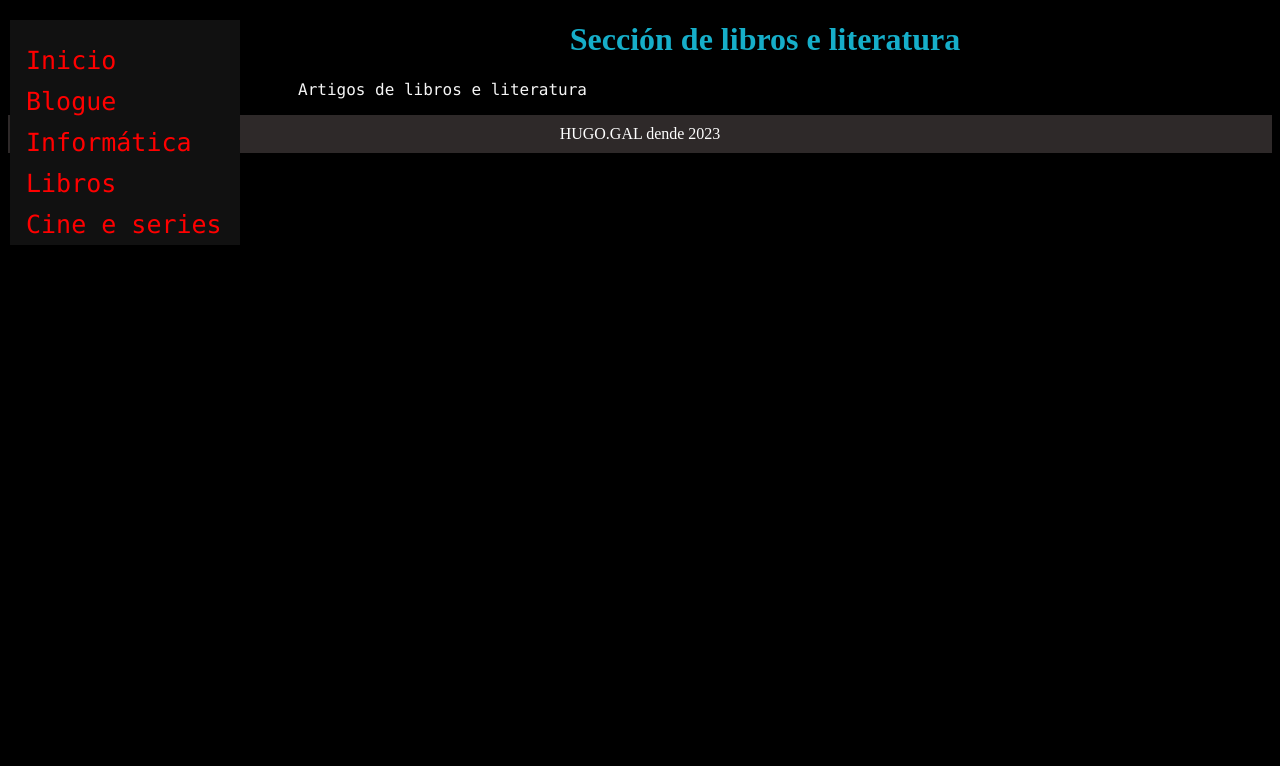
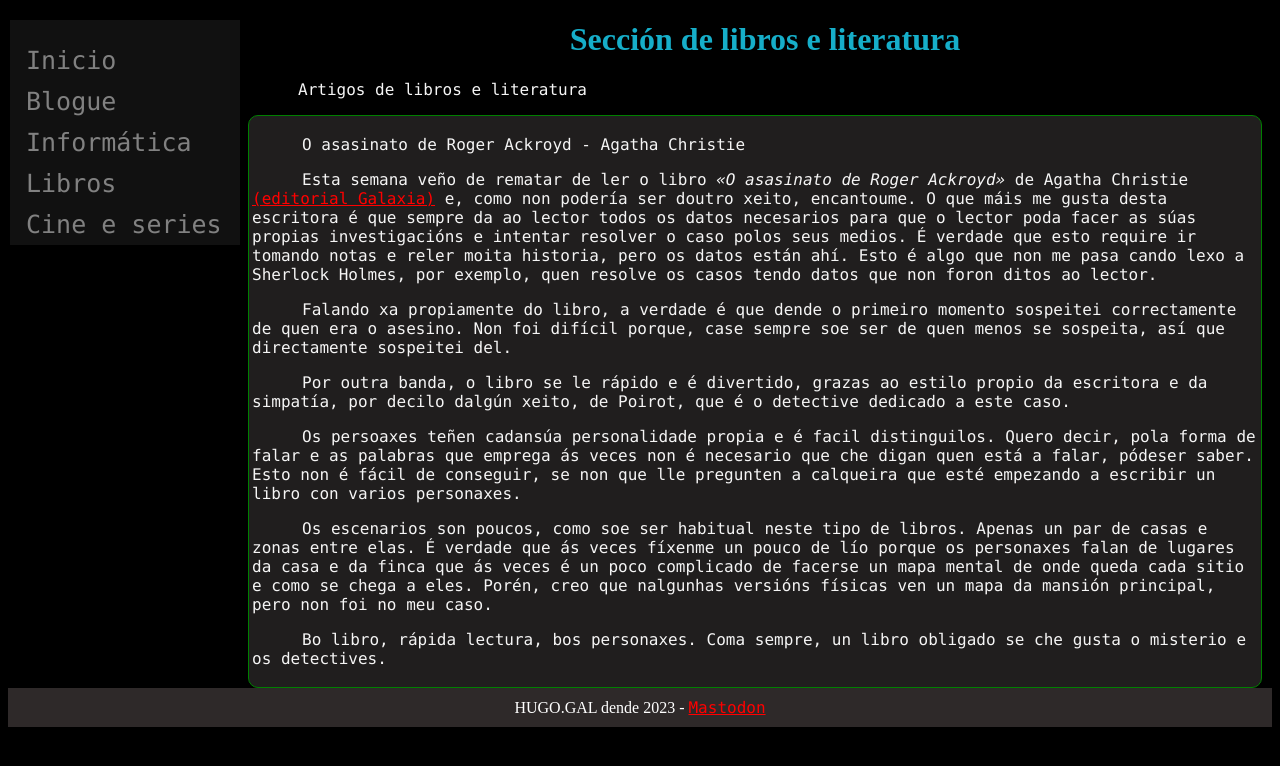
Before and after one commit to spukes/spukes.github.io, a PHP site: page /libros/index.html in a window 1280 px wide. Shown: the top 766 px of the page. Run offline with PHP 8.4, Linux system fonts and the light colour scheme.

Commit message:
Nova entradas e cambio no footer

```diff
--- a/blogue/index.html
+++ b/blogue/index.html
@@ -24,9 +24,13 @@
 <h1>Blogue</h1>
 <p>Este é o meu blogue. </p>
 
+<article id="19/05/2024">
+  <p>19/05/2024</p>
+  <p>E con esta entrada queda inaugurada o meu blogue.</p>
+</article>
 
 
 </div>
 </body>
-<footer>HUGO.GAL dende 2023 </footer>
+<footer>HUGO.GAL dende 2023 - <a rel="me" href="https://mastodon.gal/@Hugo">Mastodon</a></footer>
 </html>
--- a/cine/index.html
+++ b/cine/index.html
@@ -28,5 +28,5 @@
 
 </div>
 </body>
-<footer>HUGO.GAL dende 2023 </footer>
+<footer>HUGO.GAL dende 2023 - <a rel="me" href="https://mastodon.gal/@Hugo">Mastodon</a></footer>
 </html>
--- a/index.html
+++ b/index.html
@@ -12,7 +12,7 @@
 
 
 <div class="sidenav">
-    <a href="../index.html">Inicio</a>
+    <a href="index.html">Inicio</a>
     <a href="./blogue/index.html">Blogue</a>
     <a href="./informatica/index.html">Informática</a>
     <a href="./libros/index.html">Libros</a>
@@ -28,5 +28,5 @@
 
 </div>
 </body>
-<footer>HUGO.GAL dende 2023 </footer>
+<footer>HUGO.GAL dende 2023 - <a rel="me" href="https://mastodon.gal/@Hugo">Mastodon</a> </footer>
 </html>
--- a/libros/index.html
+++ b/libros/index.html
@@ -24,9 +24,32 @@
 <h1>Sección de libros e literatura</h1>
 <p>Artigos de libros e literatura</p>
 
+<article id="O_asasinato_de_Roger_Ackroyd">
+  <p>O asasinato de Roger Ackroyd - Agatha Christie</p>
+<p>Esta semana veño de rematar de ler o libro <i>&laquo;O asasinato de Roger Ackroyd&raquo;</i> de Agatha Christie <a href="https://editorialgalaxia.gal/autor/christie-agatha/">(editorial Galaxia)</a> e, como non podería ser doutro xeito, encantoume.
+O que máis me gusta desta escritora é que sempre da ao lector todos os datos necesarios para que o lector poda facer as súas propias investigacións e
+intentar resolver o caso polos seus medios. É verdade que esto require ir tomando notas e reler moita historia, pero os datos están ahí. Esto é algo
+que non me pasa cando lexo a Sherlock Holmes, por exemplo, quen resolve os casos tendo datos que non foron ditos ao lector.</p>
+<p>Falando xa propiamente do libro, a verdade é que dende o primeiro momento sospeitei correctamente de quen era o asesino. Non foi difícil porque, case
+  sempre soe ser de quen menos se sospeita, así que directamente sospeitei del.
+</p>
+<p>Por outra banda, o libro se le rápido e é divertido, grazas ao estilo propio da escritora e da simpatía, por decilo dalgún xeito, de Poirot,
+  que é o detective dedicado a este caso.
+</p>
+<p> Os persoaxes teñen cadansúa personalidade propia e é facil distinguilos. Quero decir, pola forma de falar e as palabras que emprega ás veces non
+  é necesario que che digan quen está a falar, pódeser saber. Esto non é fácil de conseguir, se non que lle pregunten a calqueira que esté empezando
+  a escribir un libro con varios personaxes.
+</p>
+<p>Os escenarios son poucos, como soe ser habitual neste tipo de libros. Apenas un par de casas e zonas entre elas. É verdade que ás veces fíxenme
+  un pouco de lío porque os personaxes falan de lugares da casa e da finca que ás veces é un poco complicado de facerse un mapa mental de onde queda cada
+  sitio e como se chega a eles. Porén, creo que nalgunhas versións físicas ven un mapa da mansión principal, pero non foi no meu caso.
+</p>
+<p>Bo libro, rápida lectura, bos personaxes. Coma sempre, un libro obligado se che gusta o misterio e os detectives.</p>
+</article>
+
 
 
 </div>
 </body>
-<footer>HUGO.GAL dende 2023 </footer>
+<footer>HUGO.GAL dende 2023 - <a rel="me" href="https://mastodon.gal/@Hugo">Mastodon</a> </footer>
 </html>
--- a/style.css
+++ b/style.css
@@ -123,85 +123,3 @@ article{
   .sidenav {padding-top: 15px;}
   .sidenav a {font-size: 18px;}
 }
-
-body {
-	background-color: rgb(0, 0, 0);
-	color: whitesmoke;
-}
-
-h1 {
-	text-align: center;
-	color: rgb(22, 174, 201);
-	margin-left: 20px;
-}
-
-p {
-	text-indent: 50px;
-	font-family: "Lucida Console", "Courier New", monospace;
-  }
-
-
-  footer {
-	background-color: #2e2929;
-	padding: 10px;
-	text-align: center;
-	color: white;
-  }
-
-
- /* unvisited link */
- a:link {
-	color: red;
-	font-family: "Lucida Console", "Courier New", monospace;
-	/*background-color: rgb(255, 145, 0);*/
-  }
-
-  /* visited link */
-  a:visited {
-	font-family: "Lucida Console", "Courier New", monospace;
-	color: rgb(6, 214, 6);
-  }
-
-  /* mouse over link */
-  a:hover {
-	font-family: "Lucida Console", "Courier New", monospace;
-	color: hotpink;
-  }
-
-  /* selected link */
-  a:active {
-	font-family: "Lucida Console", "Courier New", monospace;
-	color: blue;
-  }
-
-
-  pre {
-    background: #f4f4f4;
-    border: 1px solid #ddd;
-    border-left: 3px solid #f36d33;
-    color: #666;
-    page-break-inside: avoid;
-    font-family: "Fira Code", monospace;
-    font-size: 15px;
-    line-height: 1.6;
-    margin-bottom: 1.6em;
-    max-width: 100%;
-    overflow: auto;
-    padding: 1em 1.5em;
-    display: block;
-    word-wrap: break-word;
-}
-
-ul{
-	font-family: "Lucida Console", "Courier New", monospace;
-  font-style: italic;
-}
-
-article{
-  padding: 3px;
-  background-color: #201e1e;
-  border: 1px solid green;
-  border-radius: 10px;
-
-
-}
```
Also changed, not shown: robots.txt (added, +21 -0 lines).
